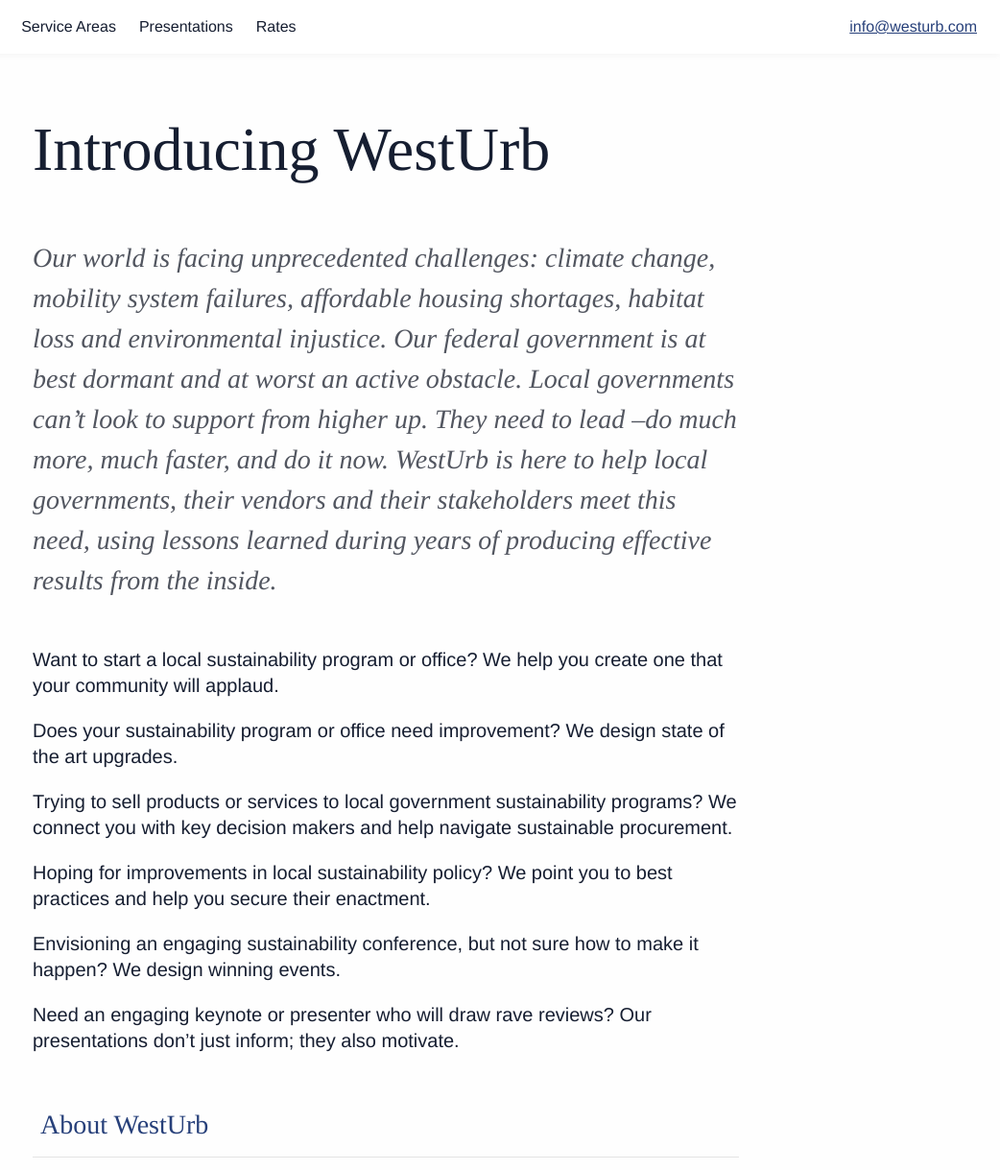
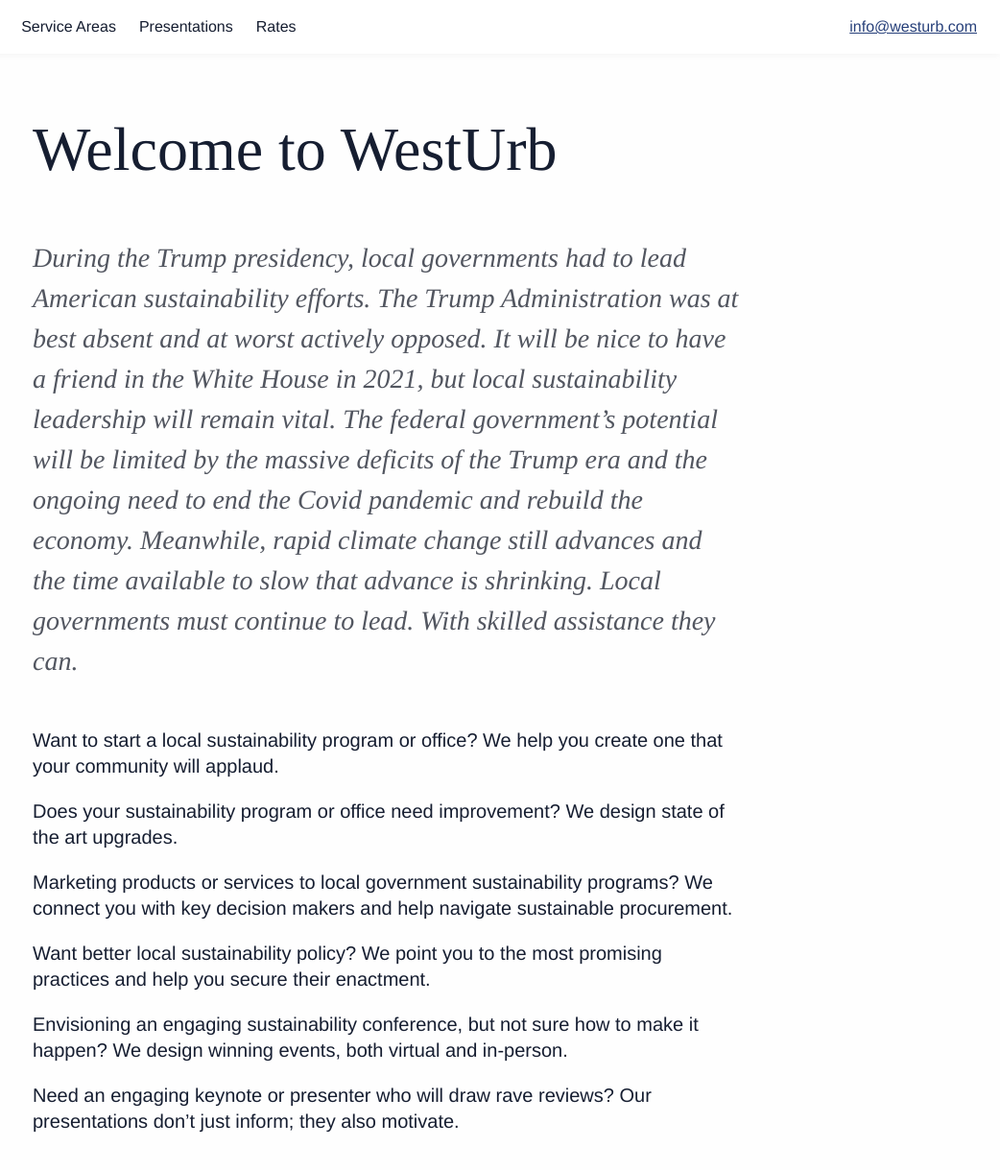
Before and after one commit to jtini/westurb, a Gatsby site: page / in a window 1280 px wide. Shown: the top 1219 px of the page at 96% size, 238-1280 px from the left. Built offline with nearby package versions, Linux system fonts and the light colour scheme; Gatsby itself is replaced by a stand-in of ours.

Commit message:
update homepage

```diff
--- a/src/pages/index.js
+++ b/src/pages/index.js
@@ -8,16 +8,16 @@ import './index.scss'
 
 const IndexPage = () => (
   <Layout>
-    <SEO title="Introducing WestUrb" />
+    <SEO title="Welcome to WestUrb" />
     <div className="container">
       <img className="homepage-logo" src={logo} width={96} alt="WestUrb logo" />
-      <h1 className="title">Introducing WestUrb</h1>
-      <blockquote className="homepage-lead">Our world is facing unprecedented challenges: climate change, mobility system failures, affordable housing shortages, habitat loss and environmental injustice. Our federal government is at best dormant and at worst an active obstacle. Local governments can’t look to support from higher up. They need to lead –do much more, much faster, and do it now. WestUrb is here to help local governments, their vendors and their stakeholders meet this need, using lessons learned during years of producing effective results from the inside.</blockquote>
+      <h1 className="title">Welcome to WestUrb</h1>
+      <blockquote className="homepage-lead">During the Trump presidency, local governments had to lead American sustainability efforts. The Trump Administration was at best absent and at worst actively opposed. It will be nice to have a friend in the White House in 2021, but local sustainability leadership will remain vital. The federal government’s potential will be limited by the massive deficits of the Trump era and the ongoing need to end the Covid pandemic and rebuild the economy. Meanwhile, rapid climate change still advances and the time available to slow that advance is shrinking. Local governments must continue to lead. With skilled assistance they can.</blockquote>
       <p>Want to start a local sustainability program or office? We help you create one that your community will applaud.</p>
       <p>Does your sustainability program or office need improvement? We design state of the art upgrades.</p>
-      <p>Trying to sell products or services to local government sustainability programs? We connect you with key decision makers and help navigate sustainable procurement.</p>
-      <p>Hoping for improvements in local sustainability policy? We point you to best practices and help you secure their enactment.</p>
-      <p>Envisioning an engaging sustainability conference, but not sure how to make it happen? We design winning events.</p>
+      <p>Marketing products or services to local government sustainability programs? We connect you with key decision makers and help navigate sustainable procurement.</p>
+      <p>Want better local sustainability policy? We point you to the most promising practices and help you secure their enactment.</p>
+      <p>Envisioning an engaging sustainability conference, but not sure how to make it happen? We design winning events, both virtual and in-person.</p>
       <p>Need an engaging keynote or presenter who will draw rave reviews? Our presentations don’t just inform; they also motivate.</p>
       <NavigationList
         links={[
```
